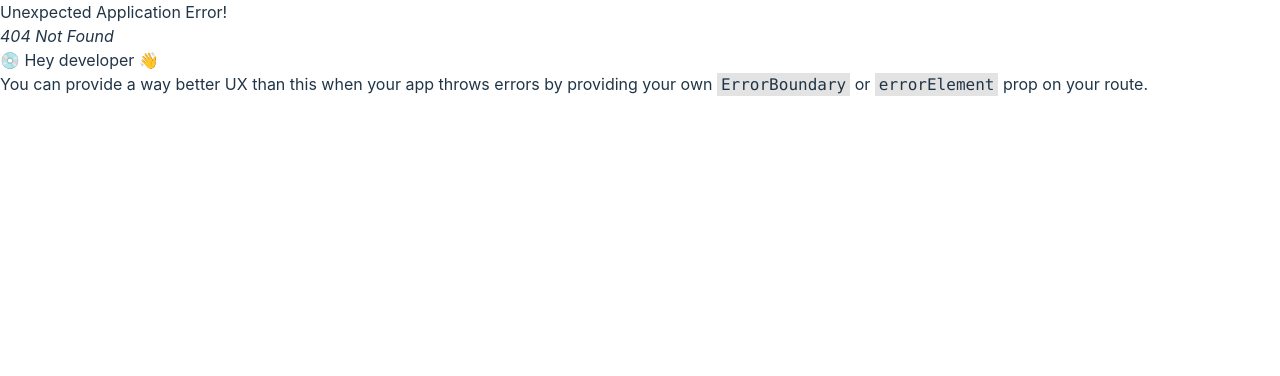
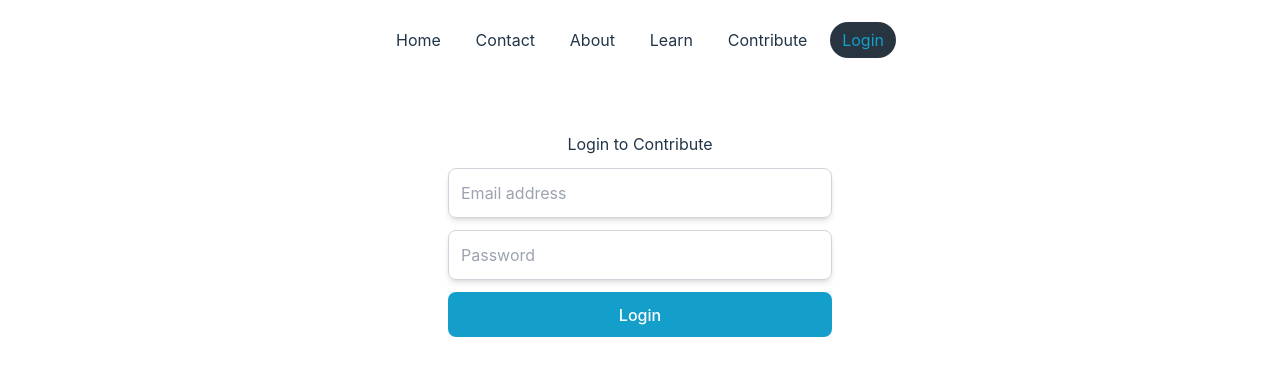
Before and after one commit to abdelilahnaciri/Routing-101, a React (Vite) app: page /login in a window 1280 px wide. Before the commit this address had no page. Shown: the top 376 px of the page. Built offline with nearby package versions, Linux system fonts and the light colour scheme; the HTML template or start-up script is replaced by a standard one.

Commit message:
Create (contribute and login) Routes and its components

```diff
--- a/src/components/LearnAside.tsx
+++ b/src/components/LearnAside.tsx
@@ -1,4 +1,5 @@
 import { NavLink } from "react-router-dom";
+import { LEARN_NAV_ITEMS } from "../data";
 
 const LearnAside = () => {
   return (
@@ -10,31 +11,19 @@ const LearnAside = () => {
       <div className="h-full pb-4 overflow-y-auto">
         <nav className="space-y-2 font-medium">
           <ul className="space-y-3">
-            <li>
-              <NavLink
-                to="/learn"
-                end
-                className="flex items-center p-3 text-gray-900 rounded-r-lg dark:text-white hover:bg-gray-100 dark:hover:bg-[#283541] hover:text-[#149eca] duration-300"
-              >
-                <span className="ml-3">Quick Start</span>
-              </NavLink>
-            </li>
-            <li>
-              <NavLink
-                to="/learn/thinking-in-react"
-                className="flex items-center p-3 text-gray-900 rounded-r-lg dark:text-white hover:bg-gray-100 dark:hover:bg-[#283541] hover:text-[#149eca] duration-300"
-              >
-                <span className="ml-3">Thinking In React</span>
-              </NavLink>
-            </li>
-            <li>
-              <NavLink
-                to="/learn/installation"
-                className="flex items-center p-3 text-gray-900 rounded-r-lg dark:text-white hover:bg-gray-100 dark:hover:bg-[#283541] hover:text-[#149eca] duration-300"
-              >
-                <span className="ml-3">Installation</span>
-              </NavLink>
-            </li>
+            {LEARN_NAV_ITEMS.map(({ to, text }, id) => (
+              <li key={id}>
+                <NavLink
+                  to={to}
+                  end
+                  className="flex items-center p-3 text-gray-900 rounded-r-lg
+                  dark:text-white hover:bg-gray-100 dark:hover:bg-[#283541]
+                  hover:text-[#149eca] duration-300"
+                >
+                  <span className="ml-3">{text}</span>
+                </NavLink>
+              </li>
+            ))}
             {/* <li className="hover:text-[#149eca] duration-200">
           <NavLink to="/learn">Learn</NavLink>
         </li>
--- /dev/null
+++ b/src/components/ui/Button.tsx
@@ -0,0 +1,21 @@
+import { ButtonHTMLAttributes, ReactNode } from "react";
+
+// eslint-disable-next-line @typescript-eslint/no-empty-object-type
+interface IProps extends ButtonHTMLAttributes<HTMLButtonElement> {
+  children: ReactNode;
+  className?: string;
+  width?: "w-full" | "w-fit";
+}
+
+const Button = ({ children, className, width = "w-full", ...rest }: IProps) => {
+  return (
+    <button
+      className={`${className} ${width} rounded-lg text-white px-3 duration-200 font-medium bg-[#149eca]`}
+      {...rest}
+    >
+      {children}
+    </button>
+  );
+};
+
+export default Button;
--- /dev/null
+++ b/src/components/ui/Input.tsx
@@ -0,0 +1,15 @@
+import { InputHTMLAttributes } from "react";
+
+// eslint-disable-next-line @typescript-eslint/no-empty-object-type
+interface IProps extends InputHTMLAttributes<HTMLInputElement> {}
+
+const Input = ({ ...rest }: IProps) => {
+  return (
+    <input
+      className="border-[1px] border-gray-300 shadow-md focus:border-[#149eca] focus:outline-none focus:ring-1 focus:ring-[#149eca] rounded-lg px-3 py-3 text-md w-full bg-transparent"
+      {...rest}
+    />
+  );
+};
+
+export default Input;
--- /dev/null
+++ b/src/components/ui/Textarea.tsx
@@ -0,0 +1,16 @@
+import { TextareaHTMLAttributes } from "react";
+
+// eslint-disable-next-line @typescript-eslint/no-empty-object-type
+interface IProps extends TextareaHTMLAttributes<HTMLTextAreaElement> {}
+
+const Textarea = ({ ...rest }: IProps) => {
+  return (
+    <textarea
+      className="border-[1px] border-gray-300 shadow-md focus:border-[#149eca] focus:outline-none focus:ring-1 focus:ring-[#149eca] rounded-lg px-3 py-3 text-md w-full bg-transparent"
+      rows={6}
+      {...rest}
+    />
+  );
+};
+
+export default Textarea;
--- /dev/null
+++ b/src/data/index.ts
@@ -0,0 +1,14 @@
+export const LEARN_NAV_ITEMS = [
+  {
+    to: "/learn",
+    text: "Quick Start",
+  },
+  {
+    to: "/learn/thinking-in-react",
+    text: "Thinking In React",
+  },
+  {
+    to: "/learn/installation",
+    text: "Installation",
+  },
+];
--- /dev/null
+++ b/src/pages/Contribute.tsx
@@ -0,0 +1,17 @@
+import Button from "../components/ui/Button";
+import Textarea from "../components/ui/TextArea";
+
+const ContributePage = () => {
+  return (
+    <div>
+      <h2 className="text-center mb-3">Email:</h2>
+      <h2 className="text-center mb-3">Issue: 🐛 Bug Report</h2>
+      <form className="space-y-3 max-w-sm mx-auto">
+        <Textarea />
+        <Button>Submit new issue</Button>
+      </form>
+    </div>
+  );
+};
+
+export default ContributePage;
--- /dev/null
+++ b/src/pages/Login.tsx
@@ -0,0 +1,17 @@
+import Button from "../components/ui/Button";
+import Input from "../components/ui/Input";
+
+const LoginPage = () => {
+  return (
+    <div>
+      <h2 className="text-center mb-3">Login to Contribute</h2>
+      <form action="" className="space-y-3 max-w-sm mx-auto">
+        <Input type="email" placeholder="Email address" />
+        <Input type="password" placeholder="Password" />
+        <Button>Login</Button>
+      </form>
+    </div>
+  );
+};
+
+export default LoginPage;
--- a/src/router/index.tsx
+++ b/src/router/index.tsx
@@ -11,6 +11,8 @@ import LearnLayout from "../pages/Learn/Layout";
 import QuickStartPage from "../pages/Learn";
 import ThinkingInReactPage from "../pages/Learn/ThinkingInReact";
 import InstallationPage from "../pages/Learn/Installation";
+import ContributePage from "../pages/Contribute";
+import LoginPage from "../pages/Login";
 
 const router = createBrowserRouter(
   createRoutesFromElements(
@@ -20,6 +22,8 @@ const router = createBrowserRouter(
         <Route index element={<HomePage />} />
         <Route path="/contact" element={<ContactPage />} />
         <Route path="/about" element={<AboutPage />} />
+        <Route path="/contribute" element={<ContributePage />} />
+        <Route path="/login" element={<LoginPage />} />
       </Route>
       {/* Learn Layout */}
       <Route path="/learn" element={<LearnLayout />}>
```
